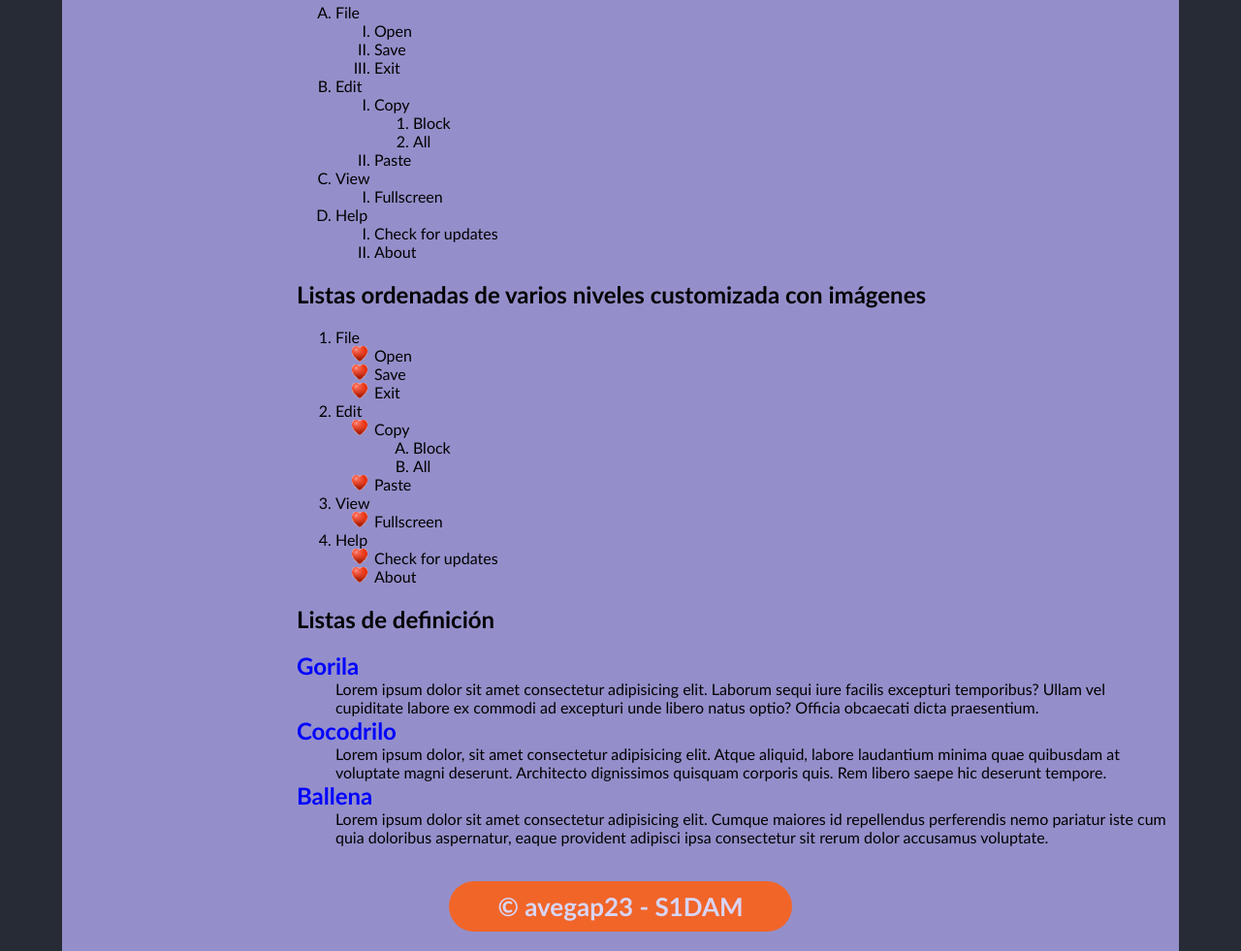
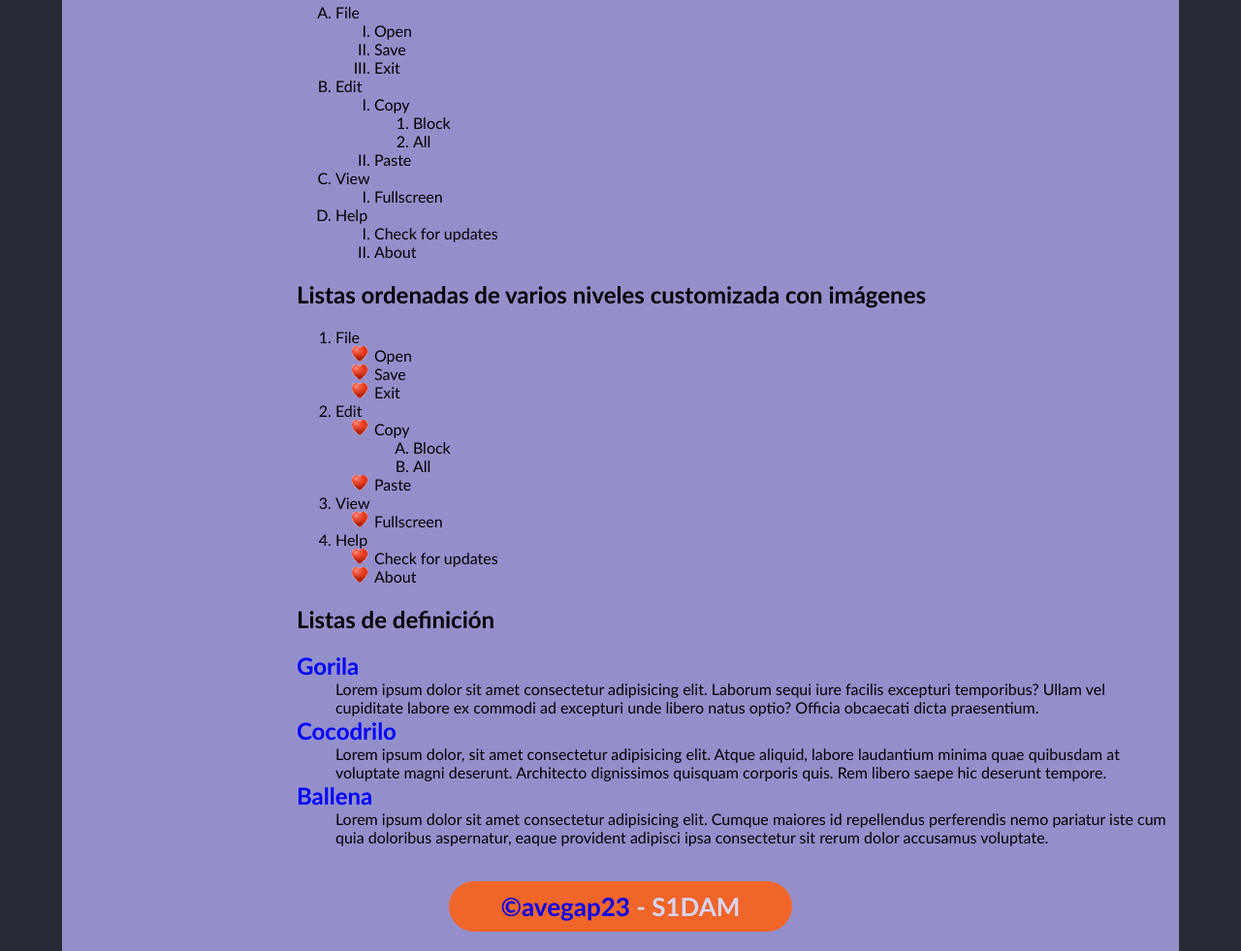
Before and after one commit to avegap23/web-html5-css3, a plain HTML site: page pages/listas.html in a window 1280 px wide. Shown: the part 1551-2532 px from the top of the page at 97% size. Drawn offline with Linux system fonts and the light colour scheme.

Commit message:
Enlace en el footer

```diff
--- a/pages/listas.html
+++ b/pages/listas.html
@@ -231,7 +231,8 @@
             <div class="cb"></div>
         </div>
         <footer>
-            <div class="footertxt">&copy; avegap23 - S1DAM</div>
+            <div class="footertxt"><a href="https://github.com/avegap23/web-s1dam" target="_blank">&copy;avegap23</a> -
+                S1DAM</div>
         </footer>
     </div>
 </body>
```
Also changed, not shown: index.html (+2 -1 lines), pages/enlaces.html (+2 -1 lines), pages/form-html5.html (+2 -1 lines), pages/formularios.html (+2 -1 lines), pages/multimedia.html (+2 -1 lines), pages/parrafos.html (+2 -1 lines), pages/tablas.html (+2 -1 lines).
